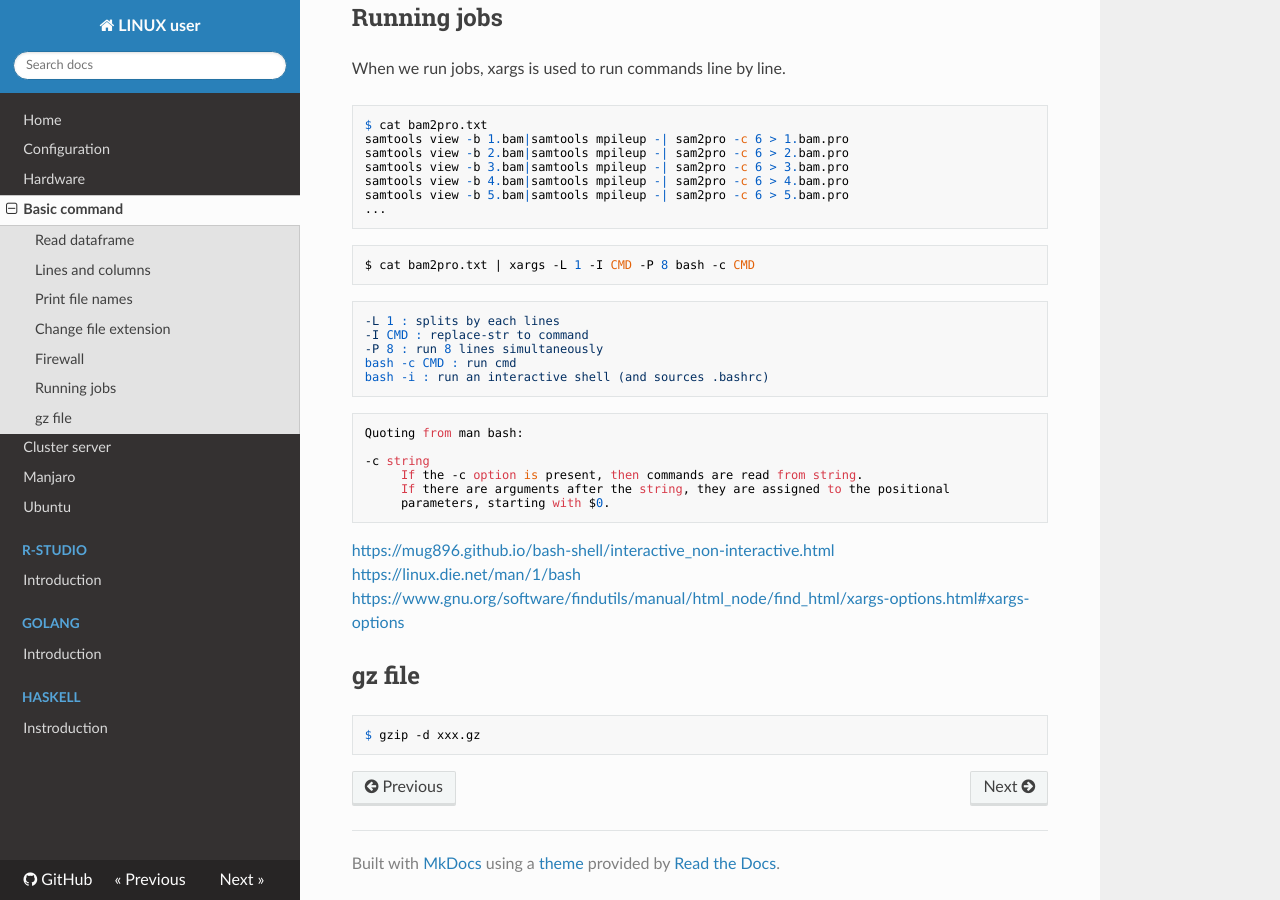
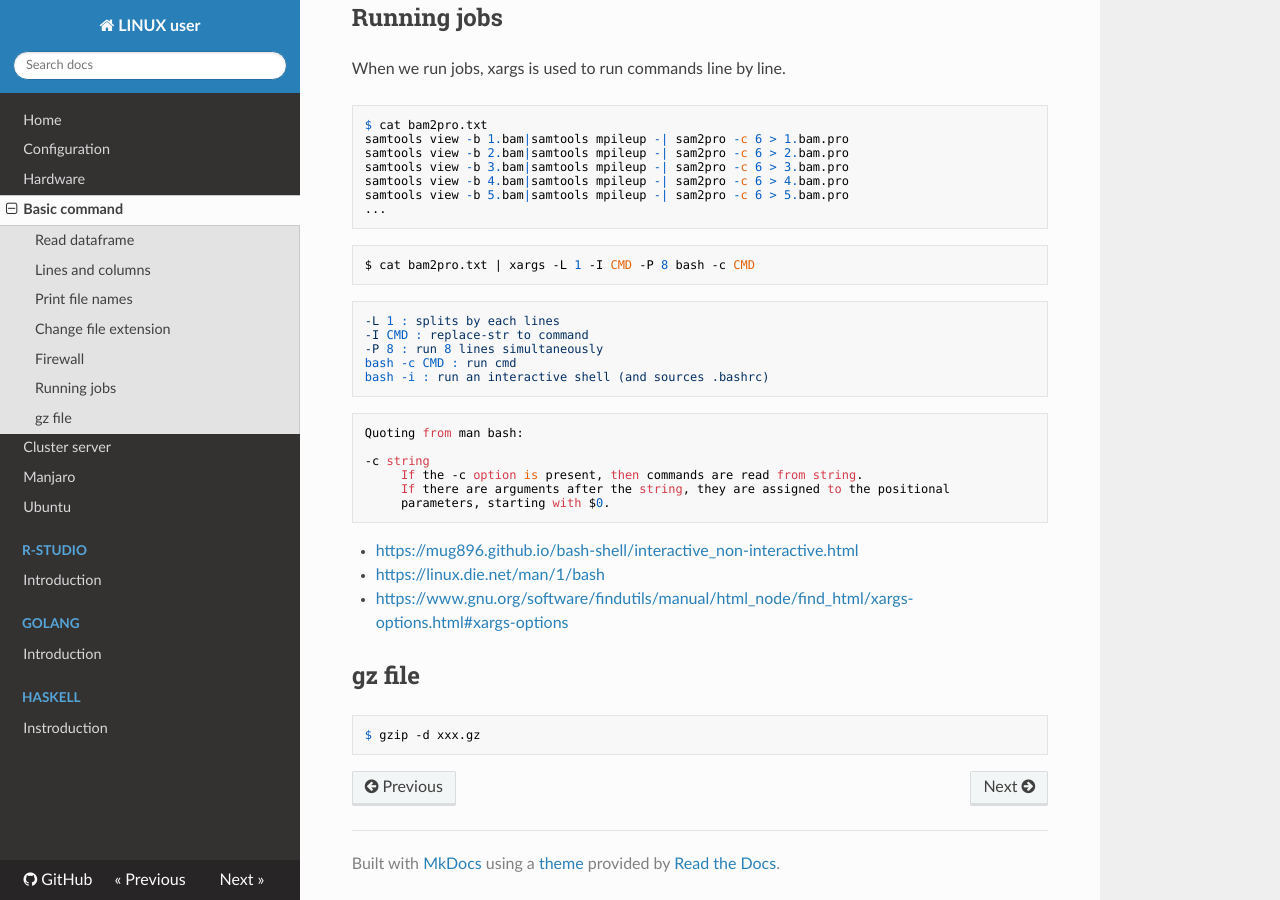
Before and after one commit to WonyoungCho/LINUX, an MkDocs documentation site: the page built from docs/basic_comm.md, in a window 1280 px wide and 900 px high, scrolled down 962 px. Built offline with MkDocs 1.6.1, drawn with Linux system fonts in a browser that asks for light colours; nearby versions of some CDN libraries; old or Windows-style settings are respelled for this version of MkDocs.

Commit message:
Update basic_comm.md

````diff
--- a/docs/basic_comm.md
+++ b/docs/basic_comm.md
@@ -65,9 +65,9 @@ Quoting from man bash:
      If there are arguments after the string, they are assigned to the positional
      parameters, starting with $0.
 ```
-<https://mug896.github.io/bash-shell/interactive_non-interactive.html>
-<https://linux.die.net/man/1/bash>
-<https://www.gnu.org/software/findutils/manual/html_node/find_html/xargs-options.html#xargs-options>
+- <https://mug896.github.io/bash-shell/interactive_non-interactive.html>
+- <https://linux.die.net/man/1/bash>
+- <https://www.gnu.org/software/findutils/manual/html_node/find_html/xargs-options.html#xargs-options>
 
 ## gz file
 ```
````
